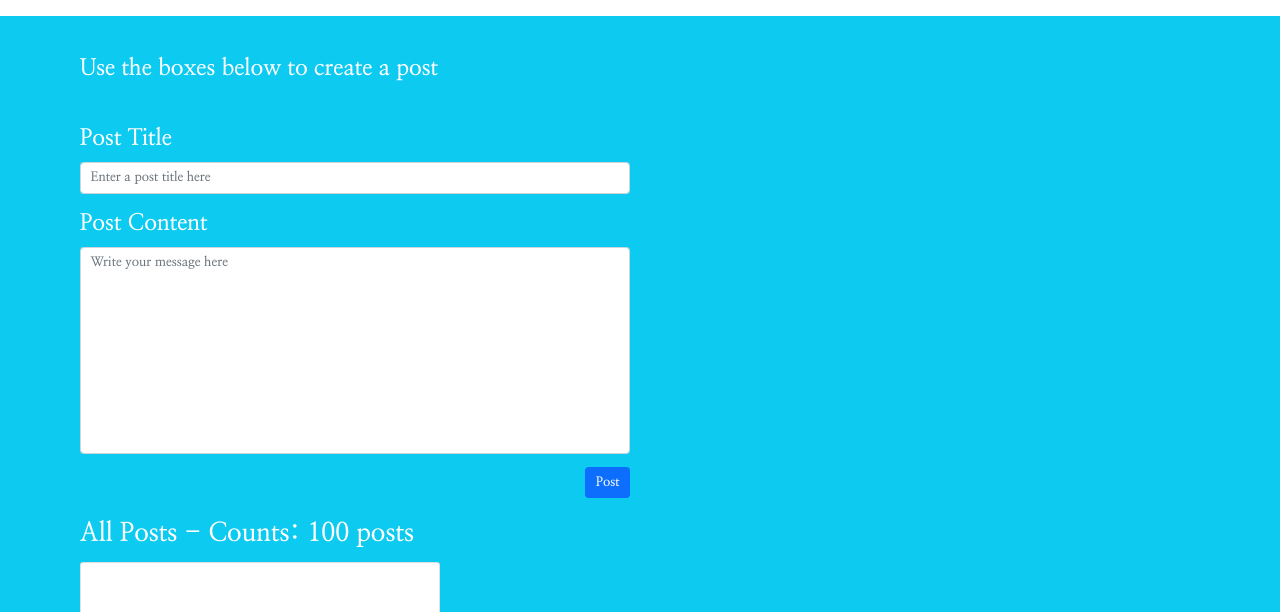
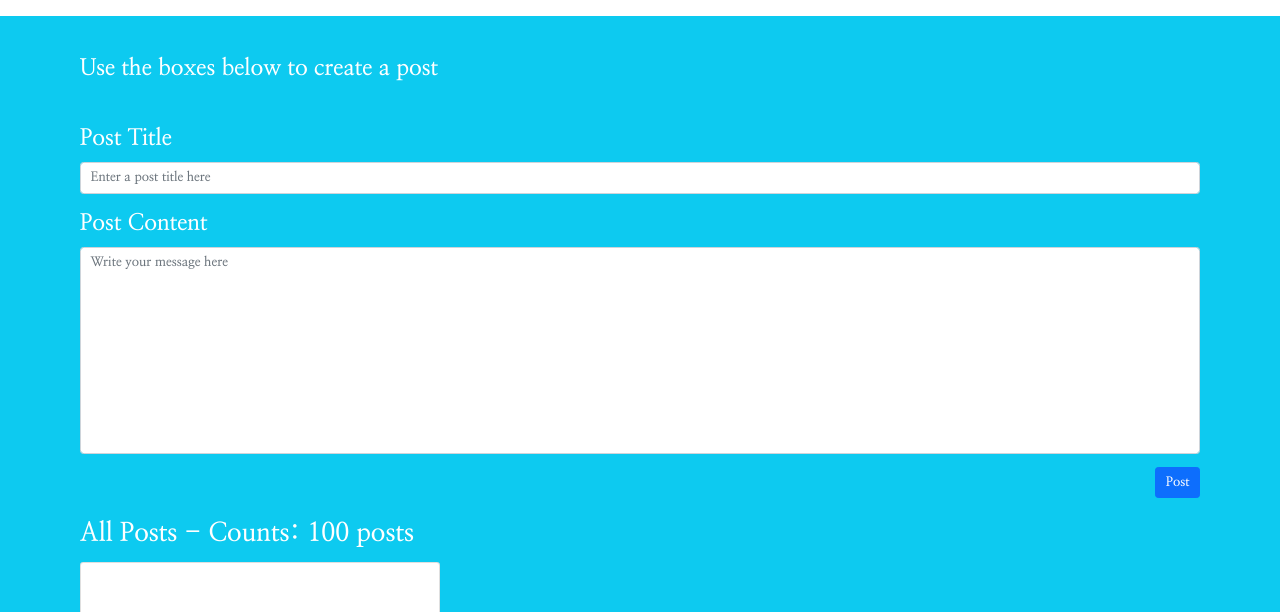
Before and after one commit to cleargoaldigital/restapi, a plain HTML site: page index.html in a window 1280 px wide. Shown: the part 151-763 px from the top of the page. Drawn offline with nearby package versions, Linux system fonts and the light colour scheme; no server answers; a web font is replaced by a local one.

Commit message:
edited comment box

```diff
--- a/index.html
+++ b/index.html
@@ -8,7 +8,7 @@
     <title>API Pull Test</title>
     <link rel="stylesheet" href="https://cdn.jsdelivr.net/npm/bootstrap@5.1.3/dist/css/bootstrap.min.css">
     <link rel="stylesheet" href="https://cdnjs.cloudflare.com/ajax/libs/font-awesome/4.7.0/css/font-awesome.min.css">
-    <link rel="stylesheet" href="styles/main.css">
+    <link rel="stylesheet" href="styles/api.css">
     <script src="js/post.js" defer></script>
 </head>
 <body>
@@ -42,7 +42,7 @@
         <div class="mt-4">
             <div class="post-section">
                 <div class="row">
-                    <div class="col-6">
+                    <div class="col-12">
                         <h3 class="my-5">Use the boxes below to create a post</h3>
                         <form action="" id="post-form">
                             <div class="mb-3">
```
Also changed, not shown: styles/api.css (renamed from styles/main.css).
